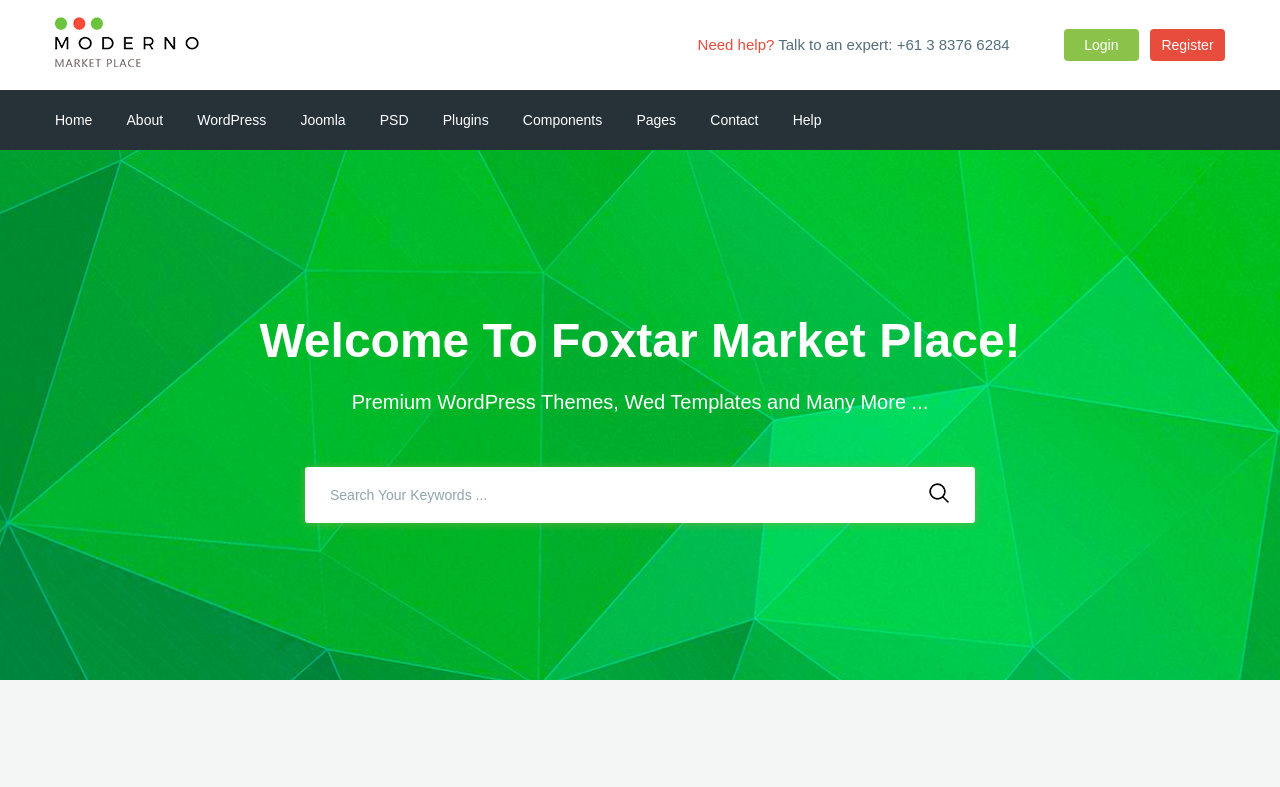
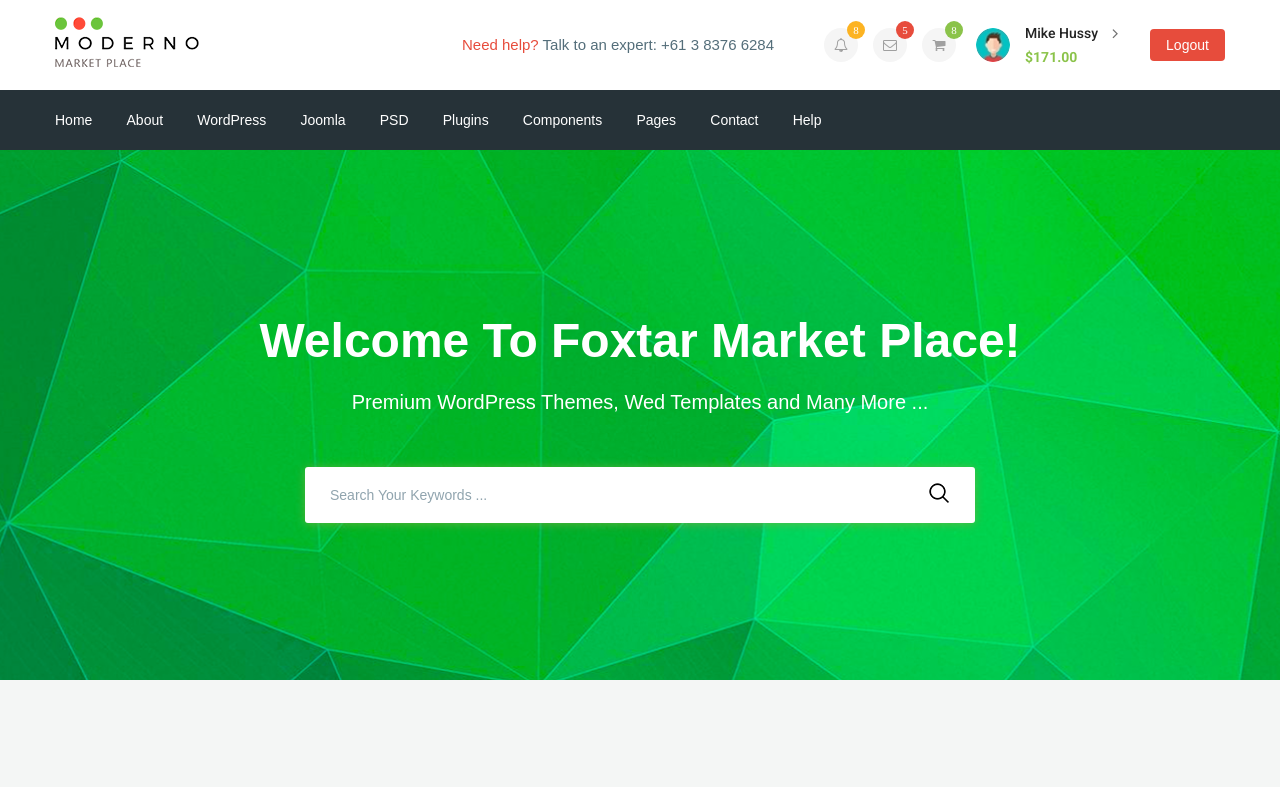
Before and after one commit to ogurec-i-molok0/modermo, a website: page app/index.html in a window 1280 px wide. Shown: the top 787 px of the page. Drawn offline with nearby package versions, Linux system fonts and the light colour scheme; files that its build step writes are made by us from their sources.

Commit message:
added functial

```diff
--- a/app/index.html
+++ b/app/index.html
@@ -7,7 +7,7 @@
     <title>Document</title>
     <link rel="preconnect" href="https://fonts.gstatic.com">
     <link rel="preconnect" href="https://fonts.gstatic.com">
-<link href="https://fonts.googleapis.com/css2?family=Raleway:wght@700&display=swap" rel="stylesheet">
+    <link href="https://fonts.googleapis.com/css2?family=Raleway:wght@700&display=swap" rel="stylesheet">
     <link href="https://fonts.googleapis.com/css2?family=Roboto:wght@500;700&display=swap" rel="stylesheet">
     <link rel="stylesheet" href="css/libs.min.css">
     <link rel="stylesheet" href="css/style.min.css">
@@ -32,9 +32,27 @@
 
                     </div>
                     <div class="header__box">
-                        <a class="basket" href="#"></a>
-                        <a class="header__btn header__btn-login" href="#">Login</a>
-                        <a class="header__btn header__btn-register" href="#">Register</a>
+                        <a class="notification header__circle active icon-bell-o" href="#"><span>8</span></a>
+                        <a class="massage header__circle active icon-envelope-o" href="#"><span>5</span></a>
+                        <a class="basket header__circle active icon-shopping-cart" href="#"><span>8</span></a>
+                        <a class="user" href="#">
+                            <div class="user__inner">
+                                <div class="user__images">
+                                    <img src="images/content/user-login.jpg" alt="">
+                                </div>
+                                <div class="user__info">
+                                    <div class="user__name">
+                                        Mike Hussy
+                                    </div>
+                                    <div class="user__money">
+                                        $171.00
+                                    </div>
+                                </div>
+                            </div>
+                        </a>
+                        <a class="header__btn header__btn-login header__btn-login--off" href="#">Login</a>
+                        <a class="header__btn header__btn-logout header__btn-login--on" href="#">Logout</a>
+                        <a class="header__btn header__btn-register header__btn-login--off" href="#">Register</a>
                     </div>
                 </div>
             </div>
--- a/app/scss/_fonts.scss
+++ b/app/scss/_fonts.scss
@@ -33,6 +33,12 @@
     -moz-osx-font-smoothing: grayscale;
   }
 
+  .icon-envelope-o:before {
+  content: "\f003";
+}
+.icon-user:before {
+  content: "\f007";
+}
 .icon-map-marker:before {
   content: "\f041";
 }
@@ -41,6 +47,9 @@
 }
 .icon-phone:before {
   content: "\f095";
+}
+.icon-bell-o:before {
+  content: "\f0a2";
 }
 .icon-bolt:before {
   content: "\f0e7";
--- a/app/scss/_vars.scss
+++ b/app/scss/_vars.scss
@@ -3,3 +3,5 @@ $red: #e74c3c;
 $green: #8bc34a;
 $bg: #263238;
 $grey: #f4f6f5;
+$yellow: #fcb322;
+$tomate: #e74c3c;
--- a/app/scss/style.scss
+++ b/app/scss/style.scss
@@ -1,6 +1,7 @@
 @import '_vars';
 @import '_global';
 @import '_fonts';
+
 
 // start header
 
@@ -28,7 +29,8 @@
 .header__btn-login{
     background-color: $green;
 }
-.header__btn-register{
+.header__btn-register,
+.header__btn-logout{
     background-color: $red;
     margin-left: 7px;
 }
@@ -50,6 +52,110 @@
     a{
         color: #fff;
         font-size: 14px;
+    }
+}
+.header__box{
+    display: flex;
+    align-items: center;
+}
+.header__circle{
+    &.active{
+        display: block;
+    }
+    display: none;
+    font-family: 'icomoon';
+    width: 34px;
+    height: 34px;
+    border-radius: 50%;
+    background-color: #f5f5f5;
+    position: relative;
+    &::before{
+        position: absolute;
+        top: 50%;
+        left: 50%;
+        transform: translate(-50%, -50%);
+        color: #a0a0a0;
+        font-size: 14px;
+    }
+    & + .header__circle{
+        margin-left: 15px;
+    }
+    span{
+        position: absolute;
+        width: 18px;
+        height: 18px;
+        border-radius: 50%;
+        right: -7px;
+        top: -7px;
+        text-align: center;
+        line-height: 18px;
+        color: #fff;
+        font-size: 11px;
+    }
+}
+.notification{
+    span{
+        background-color: $yellow;
+    }
+}
+.massage{
+    span{
+    background-color: $tomate;
+    }
+}
+.basket{
+    span{
+    background-color: $green;
+    }
+}
+.header__btn-login--off{
+    display: none;
+}
+.header__btn-logout{
+    display: none;
+    &.header__btn-login--on{
+        display: block;
+    }
+}
+.user{
+    margin-left: 20px;
+    margin-right: 25px;
+    padding-right: 20px;
+    position: relative;
+    &::before{
+        position: absolute;
+        font-family: 'icomoon';
+        content: '\f105';
+        font-size: 16px;
+        color: #707070;
+        top: 0;
+        right: 0;
+    }
+    &__inner{
+        display: flex;
+        align-items: center;
+    }
+    &__images{
+        margin-right: 15px;
+        width: 34px;
+        height: 34px;
+        overflow: hidden;
+        border-radius: 50%;
+    }
+    &__info{
+        line-height: 24px;
+        font-size: 14px;
+        font-weight: 500;
+    }
+    &__name{
+        font-family: Roboto;
+        color: #222;
+
+    }
+    &__money{
+        font-family: Roboto;
+        color: $green;
+        font-weight: 700;
     }
 }
 
```
Also changed, not shown: app/fonts/icomoon.ttf, app/fonts/icomoon.woff, app/images/content/user-login.jpg (added), 2 other files. Lines whose indentation alone changed are shown as unchanged.
